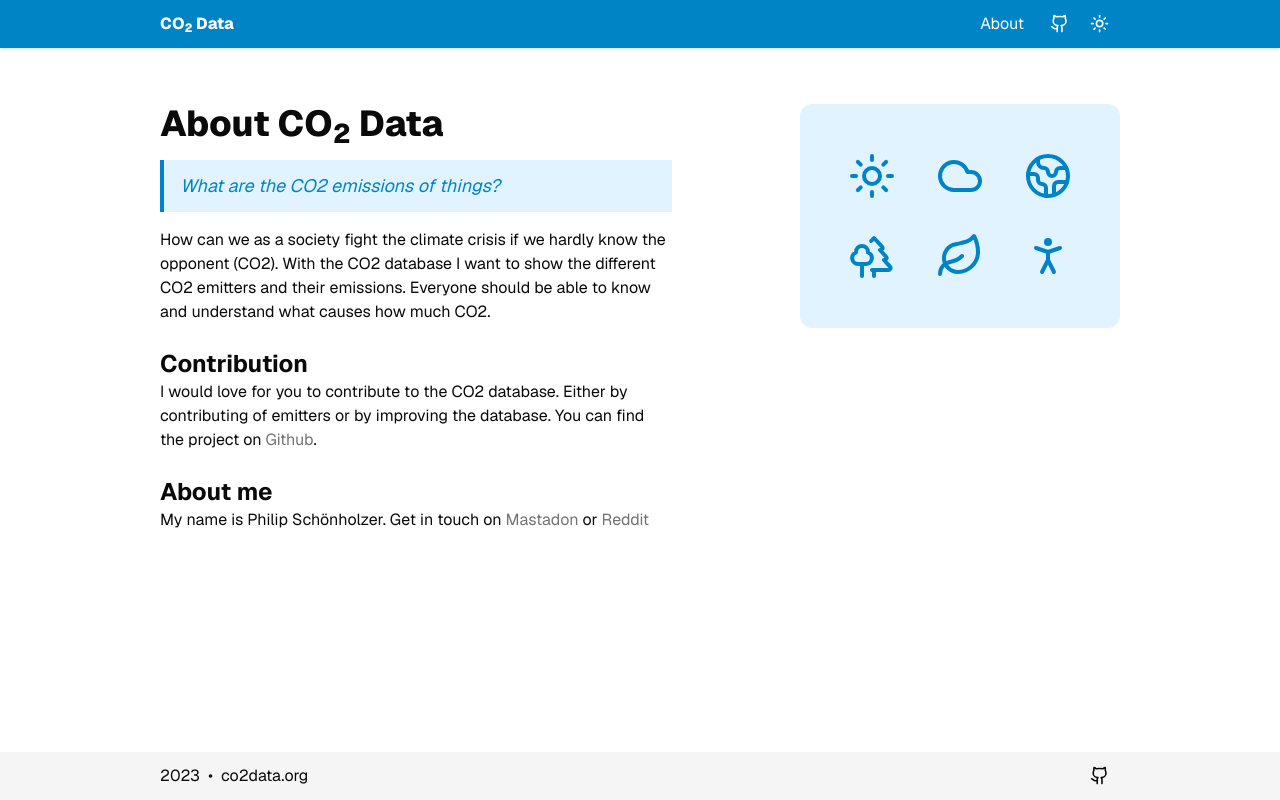
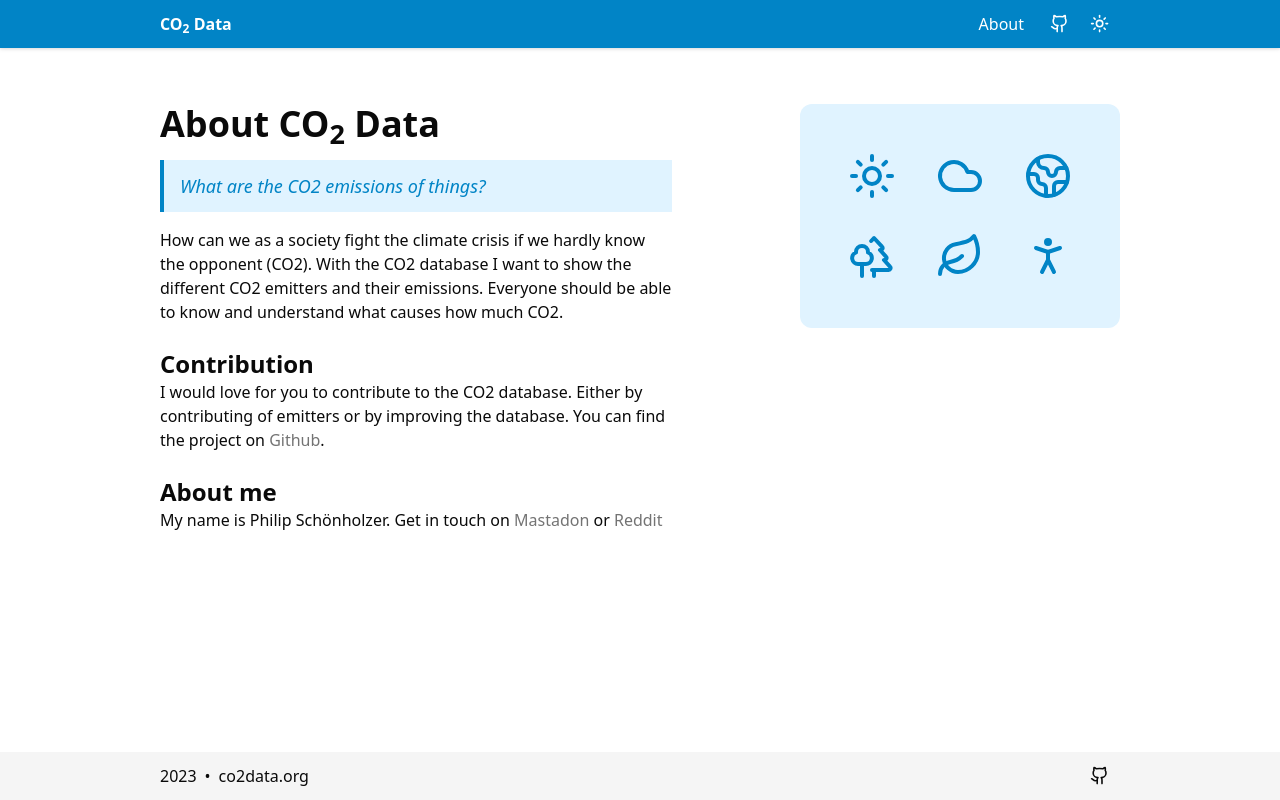
Before and after one commit to co2data/co2data-org, a Next.js app: page /about in a window 1280 px wide. Built offline with nearby package versions, Linux system fonts and the light colour scheme.

Commit message:
Use font with tailwind

```diff
--- a/app/layout.tsx
+++ b/app/layout.tsx
@@ -5,7 +5,7 @@
 import './globals.css'
 import { ThemeProvider } from '@/components/theme-provider'
 import type { Metadata, Viewport } from 'next'
-import { GeistSans } from 'geist/font'
+import { GeistMono, GeistSans } from 'geist/font'
 
 export default function RootLayout({
   children,
@@ -13,7 +13,11 @@
   children: React.ReactNode
 }) {
   return (
-    <html lang="en" suppressHydrationWarning className={GeistSans.className}>
+    <html
+      lang="en"
+      suppressHydrationWarning
+      className={`${GeistSans.variable} ${GeistMono.variable}`}
+    >
       <body className="flex min-h-screen flex-col">
         <ThemeProvider attribute="class" defaultTheme="system" enableSystem>
           <Header />
--- a/tailwind.config.js
+++ b/tailwind.config.js
@@ -25,6 +25,12 @@
       },
     },
     extend: {
+      extend: {
+        fontFamily: {
+          sans: ['var(--font-geist-sans)'],
+          mono: ['var(--font-geist-mono)'],
+        },
+      },
       colors: {
         border: 'hsl(var(--border))',
         input: 'hsl(var(--input))',
```
